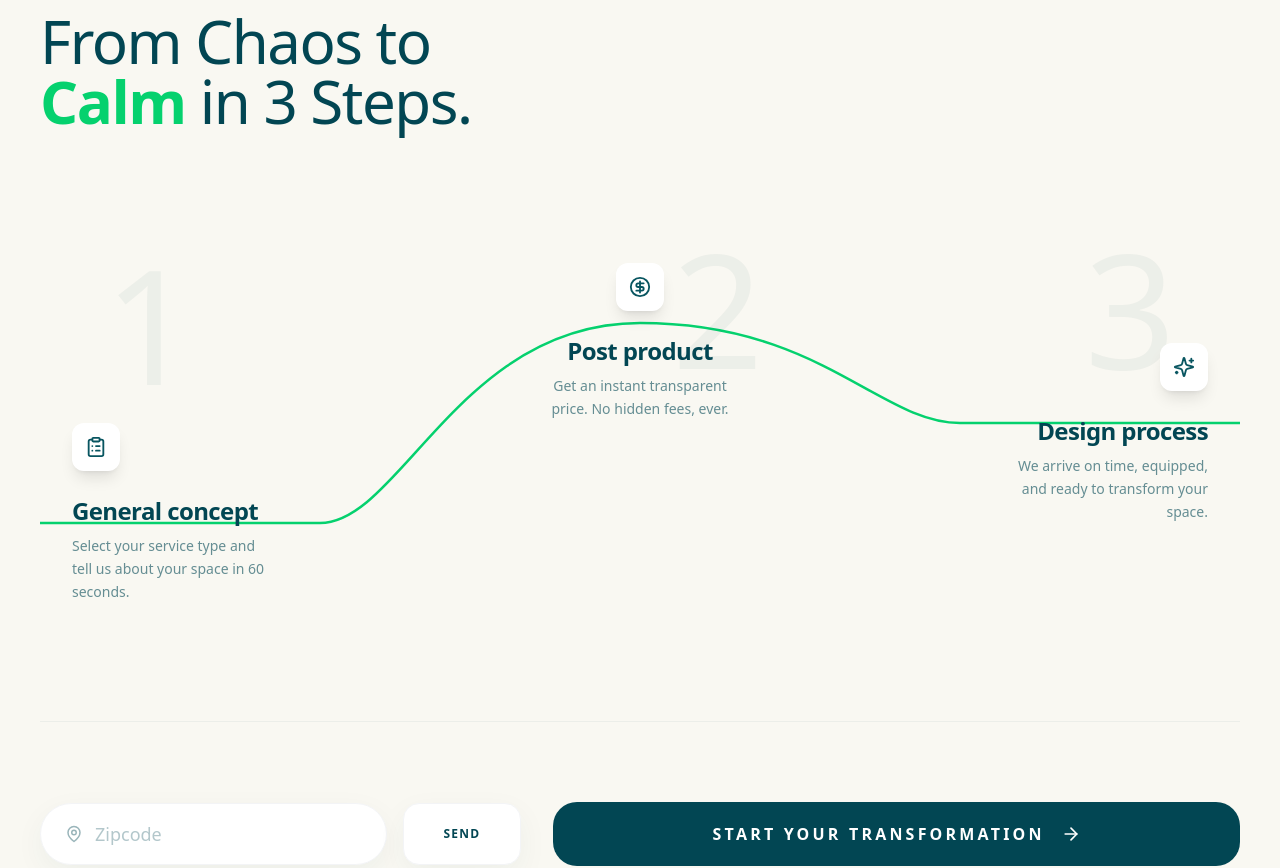
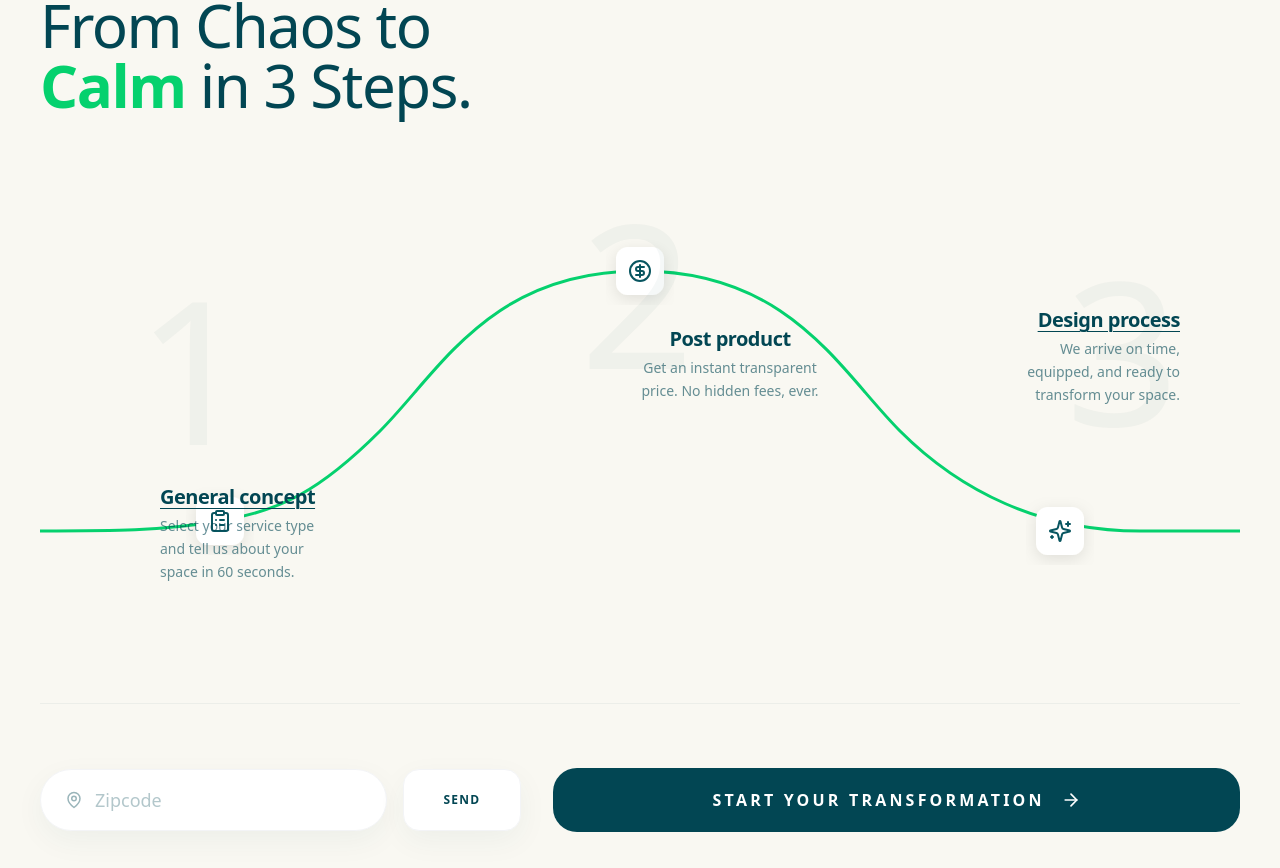
Before and after one commit to renatoquerales28-byte/extreme-cleaning-next, a Next.js app: page / in a window 1280 px wide. Shown: the part 2243-3111 px from the top of the page. Built offline with nearby package versions, Linux system fonts and the light colour scheme.

Commit message:
UI: Pixel-perfect Process Section v2 - dramatic S-curve, nodes on path, larger ghost numbers

```diff
--- a/src/components/landing/ProcessSection.tsx
+++ b/src/components/landing/ProcessSection.tsx
@@ -18,16 +18,16 @@ export default function ProcessSection() {
     };
 
     return (
-        <section className="w-full bg-transparent py-24 lg:py-32 relative overflow-hidden" id="process">
+        <section className="w-full bg-transparent py-20 lg:py-28 relative overflow-hidden" id="process">
             <div className="max-w-[1700px] mx-auto px-6 lg:px-10 relative z-10">
 
-                {/* Section Title - Matching Reference */}
+                {/* Section Title */}
                 <motion.div
                     initial={{ opacity: 0, y: 20 }}
                     whileInView={{ opacity: 1, y: 0 }}
                     viewport={{ once: true }}
                     transition={{ duration: 0.8 }}
-                    className="mb-20 lg:mb-28"
+                    className="mb-16 lg:mb-24"
                 >
                     <h2 className="text-4xl md:text-5xl lg:text-6xl font-normal leading-[1.1] tracking-tight text-[#024653]">
                         From Chaos to <br />
@@ -35,116 +35,166 @@ export default function ProcessSection() {
                     </h2>
                 </motion.div>
 
-                {/* VISUAL PROCESS FLOW - Exact Replica */}
-                <div className="relative min-h-[400px] lg:min-h-[350px] mb-24 lg:mb-32">
+                {/* VISUAL PROCESS FLOW - Pixel Perfect Replica */}
+                <div className="relative h-[450px] lg:h-[380px] mb-20 lg:mb-28">
 
-                    {/* The Connecting Wave - Exact S-Curve */}
-                    <div className="absolute inset-0 hidden lg:block overflow-visible pointer-events-none">
-                        <svg width="100%" height="100%" viewBox="0 0 1200 350" fill="none" xmlns="http://www.w3.org/2000/svg" className="w-full h-full" preserveAspectRatio="none">
+                    {/* SVG Container - Full Width */}
+                    <div className="absolute inset-0 hidden lg:block">
+                        <svg
+                            width="100%"
+                            height="100%"
+                            viewBox="0 0 1200 380"
+                            fill="none"
+                            xmlns="http://www.w3.org/2000/svg"
+                            className="w-full h-full"
+                            preserveAspectRatio="xMidYMid meet"
+                        >
+                            {/* The S-Curve - Dramatic Rise and Fall */}
                             <motion.path
-                                d="M0 280 C100 280, 200 280, 280 280 C360 280, 420 80, 600 80 C780 80, 840 180, 920 180 C1000 180, 1100 180, 1200 180"
+                                d="M-20 320 C80 320, 120 320, 180 310 C240 300, 280 280, 340 220 C400 160, 450 60, 600 60 C750 60, 800 160, 860 220 C920 280, 1000 320, 1100 320 L1220 320"
                                 stroke="#05D16E"
-                                strokeWidth="2.5"
+                                strokeWidth="3"
                                 strokeLinecap="round"
                                 fill="none"
                                 initial={{ pathLength: 0, opacity: 0 }}
                                 whileInView={{ pathLength: 1, opacity: 1 }}
                                 viewport={{ once: true }}
-                                transition={{ duration: 2, ease: "easeInOut" }}
+                                transition={{ duration: 2.5, ease: "easeInOut" }}
                             />
+
+                            {/* Node 1 - On the line at x=180, y=310 */}
+                            <motion.g
+                                initial={{ scale: 0, opacity: 0 }}
+                                whileInView={{ scale: 1, opacity: 1 }}
+                                viewport={{ once: true }}
+                                transition={{ delay: 0.8, duration: 0.4 }}
+                            >
+                                <rect x="156" y="286" width="48" height="48" rx="12" fill="white" filter="url(#shadow1)" />
+                                <g transform="translate(168, 298)">
+                                    <ClipboardList size={24} color="#085560" />
+                                </g>
+                            </motion.g>
+
+                            {/* Node 2 - On the line at x=600, y=60 (PEAK) */}
+                            <motion.g
+                                initial={{ scale: 0, opacity: 0 }}
+                                whileInView={{ scale: 1, opacity: 1 }}
+                                viewport={{ once: true }}
+                                transition={{ delay: 1.2, duration: 0.4 }}
+                            >
+                                <rect x="576" y="36" width="48" height="48" rx="12" fill="white" filter="url(#shadow1)" />
+                                <g transform="translate(588, 48)">
+                                    <CircleDollarSign size={24} color="#085560" />
+                                </g>
+                            </motion.g>
+
+                            {/* Node 3 - On the line at x=1020, y=320 */}
+                            <motion.g
+                                initial={{ scale: 0, opacity: 0 }}
+                                whileInView={{ scale: 1, opacity: 1 }}
+                                viewport={{ once: true }}
+                                transition={{ delay: 1.6, duration: 0.4 }}
+                            >
+                                <rect x="996" y="296" width="48" height="48" rx="12" fill="white" filter="url(#shadow1)" />
+                                <g transform="translate(1008, 308)">
+                                    <Sparkles size={24} color="#085560" />
+                                </g>
+                            </motion.g>
+
+                            {/* Shadow Filter */}
+                            <defs>
+                                <filter id="shadow1" x="-20%" y="-20%" width="140%" height="140%">
+                                    <feDropShadow dx="0" dy="4" stdDeviation="8" floodOpacity="0.1" />
+                                </filter>
+                            </defs>
                         </svg>
                     </div>
 
-                    {/* Step Nodes & Content - Positioned on Curve */}
-                    <div className="grid grid-cols-1 lg:grid-cols-3 gap-20 lg:gap-0 w-full relative z-10">
+                    {/* Ghost Numbers - Large and Prominent */}
+                    <div className="absolute inset-0 hidden lg:block pointer-events-none select-none">
+                        {/* Number 1 */}
+                        <div className="absolute left-[8%] top-[15%] text-[200px] font-extralight text-[#024653]/[0.04] leading-none">
+                            1
+                        </div>
+                        {/* Number 2 */}
+                        <div className="absolute left-[45%] -top-[5%] text-[200px] font-extralight text-[#024653]/[0.04] leading-none">
+                            2
+                        </div>
+                        {/* Number 3 */}
+                        <div className="absolute right-[5%] top-[10%] text-[200px] font-extralight text-[#024653]/[0.04] leading-none">
+                            3
+                        </div>
+                    </div>
 
-                        {/* STEP 1: LOW on curve (y=280), Text BELOW */}
+                    {/* Text Labels - Positioned Precisely */}
+                    <div className="absolute inset-0 hidden lg:block">
+                        {/* Step 1 Text - Below Node */}
                         <motion.div
-                            initial={{ opacity: 0, y: 20 }}
+                            initial={{ opacity: 0, y: 10 }}
                             whileInView={{ opacity: 1, y: 0 }}
                             viewport={{ once: true }}
-                            transition={{ duration: 0.6 }}
-                            className="relative flex flex-col items-center lg:items-start lg:pl-8"
+                            transition={{ delay: 1, duration: 0.5 }}
+                            className="absolute left-[10%] bottom-[2%] text-left"
                         >
-                            {/* Ghost Number */}
-                            <div className="absolute -left-4 lg:left-16 top-0 text-[120px] lg:text-[160px] font-thin text-[#024653]/5 leading-none select-none pointer-events-none">1</div>
+                            <h3 className="text-xl font-semibold text-[#024653] tracking-tight mb-1 underline underline-offset-4 decoration-1">General concept</h3>
+                            <p className="text-[#024653]/60 font-light leading-relaxed text-sm max-w-[180px]">Select your service type and tell us about your space in 60 seconds.</p>
+                        </motion.div>
 
-                            {/* Node - Positioned at y=280 (bottom area) */}
-                            <div className="lg:translate-y-[180px] mb-6">
-                                <div className="w-12 h-12 bg-white rounded-xl shadow-lg flex items-center justify-center text-[#085560]">
-                                    <ClipboardList size={22} />
+                        {/* Step 2 Text - Below Node (Peak) */}
+                        <motion.div
+                            initial={{ opacity: 0, y: 10 }}
+                            whileInView={{ opacity: 1, y: 0 }}
+                            viewport={{ once: true }}
+                            transition={{ delay: 1.4, duration: 0.5 }}
+                            className="absolute left-[50%] -translate-x-1/2 top-[30%] text-center"
+                        >
+                            <h3 className="text-xl font-semibold text-[#024653] tracking-tight mb-1">Post product</h3>
+                            <p className="text-[#024653]/60 font-light leading-relaxed text-sm max-w-[180px]">Get an instant transparent price. No hidden fees, ever.</p>
+                        </motion.div>
+
+                        {/* Step 3 Text - Above Node */}
+                        <motion.div
+                            initial={{ opacity: 0, y: 10 }}
+                            whileInView={{ opacity: 1, y: 0 }}
+                            viewport={{ once: true }}
+                            transition={{ delay: 1.8, duration: 0.5 }}
+                            className="absolute right-[5%] top-[25%] text-right"
+                        >
+                            <h3 className="text-xl font-semibold text-[#024653] tracking-tight mb-1 underline underline-offset-4 decoration-1">Design process</h3>
+                            <p className="text-[#024653]/60 font-light leading-relaxed text-sm max-w-[180px] ml-auto">We arrive on time, equipped, and ready to transform your space.</p>
+                        </motion.div>
+                    </div>
+
+                    {/* Mobile Layout */}
+                    <div className="flex flex-col gap-16 lg:hidden">
+                        {[
+                            { icon: ClipboardList, title: "General concept", desc: "Select your service type and tell us about your space in 60 seconds.", num: "1" },
+                            { icon: CircleDollarSign, title: "Post product", desc: "Get an instant transparent price. No hidden fees, ever.", num: "2" },
+                            { icon: Sparkles, title: "Design process", desc: "We arrive on time, equipped, and ready to transform your space.", num: "3" }
+                        ].map((step, i) => (
+                            <div key={i} className="relative flex items-start gap-6">
+                                <div className="absolute -left-4 -top-8 text-[100px] font-extralight text-[#024653]/[0.04] leading-none">{step.num}</div>
+                                <div className="w-12 h-12 bg-white rounded-xl shadow-lg flex items-center justify-center text-[#085560] shrink-0 relative z-10">
+                                    <step.icon size={22} />
+                                </div>
+                                <div>
+                                    <h3 className="text-xl font-semibold text-[#024653] tracking-tight mb-1">{step.title}</h3>
+                                    <p className="text-[#024653]/60 font-light leading-relaxed text-sm">{step.desc}</p>
                                 </div>
                             </div>
-
-                            {/* Text Below Node */}
-                            <div className="lg:translate-y-[180px] text-center lg:text-left">
-                                <h3 className="text-xl lg:text-2xl font-semibold text-[#024653] tracking-tight mb-2">General concept</h3>
-                                <p className="text-[#024653]/60 font-light leading-relaxed text-sm max-w-[200px]">Select your service type and tell us about your space in 60 seconds.</p>
-                            </div>
-                        </motion.div>
-
-                        {/* STEP 2: PEAK of curve (y=80), Text BELOW */}
-                        <motion.div
-                            initial={{ opacity: 0, y: 20 }}
-                            whileInView={{ opacity: 1, y: 0 }}
-                            viewport={{ once: true }}
-                            transition={{ duration: 0.6, delay: 0.2 }}
-                            className="relative flex flex-col items-center"
-                        >
-                            {/* Ghost Number */}
-                            <div className="absolute left-1/2 -translate-x-1/2 lg:translate-x-8 -top-4 text-[120px] lg:text-[160px] font-thin text-[#024653]/5 leading-none select-none pointer-events-none">2</div>
-
-                            {/* Node - Positioned at y=80 (peak) */}
-                            <div className="lg:translate-y-[20px] mb-6">
-                                <div className="w-12 h-12 bg-white rounded-xl shadow-lg flex items-center justify-center text-[#085560]">
-                                    <CircleDollarSign size={22} />
-                                </div>
-                            </div>
-
-                            {/* Text Below Node */}
-                            <div className="lg:translate-y-[20px] text-center">
-                                <h3 className="text-xl lg:text-2xl font-semibold text-[#024653] tracking-tight mb-2">Post product</h3>
-                                <p className="text-[#024653]/60 font-light leading-relaxed text-sm max-w-[200px]">Get an instant transparent price. No hidden fees, ever.</p>
-                            </div>
-                        </motion.div>
-
-                        {/* STEP 3: MEDIUM on curve (y=180), Text BELOW */}
-                        <motion.div
-                            initial={{ opacity: 0, y: 20 }}
-                            whileInView={{ opacity: 1, y: 0 }}
-                            viewport={{ once: true }}
-                            transition={{ duration: 0.6, delay: 0.4 }}
-                            className="relative flex flex-col items-center lg:items-end lg:pr-8"
-                        >
-                            {/* Ghost Number */}
-                            <div className="absolute right-0 lg:right-16 -top-4 text-[120px] lg:text-[160px] font-thin text-[#024653]/5 leading-none select-none pointer-events-none">3</div>
-
-                            {/* Node - Positioned at y=180 (medium) */}
-                            <div className="lg:translate-y-[100px] mb-6">
-                                <div className="w-12 h-12 bg-white rounded-xl shadow-lg flex items-center justify-center text-[#085560]">
-                                    <Sparkles size={22} />
-                                </div>
-                            </div>
-
-                            {/* Text Below Node */}
-                            <div className="lg:translate-y-[100px] text-center lg:text-right">
-                                <h3 className="text-xl lg:text-2xl font-semibold text-[#024653] tracking-tight mb-2">Design process</h3>
-                                <p className="text-[#024653]/60 font-light leading-relaxed text-sm max-w-[200px]">We arrive on time, equipped, and ready to transform your space.</p>
-                            </div>
-                        </motion.div>
-
+                        ))}
                     </div>
                 </div>
 
-                {/* BOTTOM CTAs - Wireframe Implementation */}
+                {/* BOTTOM CTAs */}
                 <motion.div
                     initial={{ opacity: 0, y: 20 }}
                     whileInView={{ opacity: 1, y: 0 }}
                     viewport={{ once: true }}
                     transition={{ duration: 0.8, delay: 0.6 }}
-                    className="grid grid-cols-1 lg:grid-cols-12 gap-4 lg:gap-8 items-center border-t border-[#024653]/5 pt-20"
+                    className="grid grid-cols-1 lg:grid-cols-12 gap-4 lg:gap-8 items-center border-t border-[#024653]/5 pt-16"
                 >
-                    {/* Zipcode & Send Integrated Block */}
+                    {/* Zipcode & Send */}
                     <div className="lg:col-span-5 flex gap-4">
                         <div className={`flex-grow flex items-center bg-white rounded-full px-6 py-4 shadow-[0_10px_30px_rgba(2,70,83,0.05)] border border-gray-100 transition-all duration-500 ${isFocused ? 'shadow-[0_12px_40px_rgba(2,70,83,0.1)] border-[#05D16E]/30' : ''}`}>
                             <MapPin size={20} className={isFocused ? 'text-[#05D16E]' : 'text-[#024653]/40'} />
@@ -166,7 +216,7 @@ export default function ProcessSection() {
                         </button>
                     </div>
 
-                    {/* Main CTA Button */}
+                    {/* Main CTA */}
                     <div className="lg:col-span-7">
                         <button
                             onClick={() => router.push('/quote')}
```
